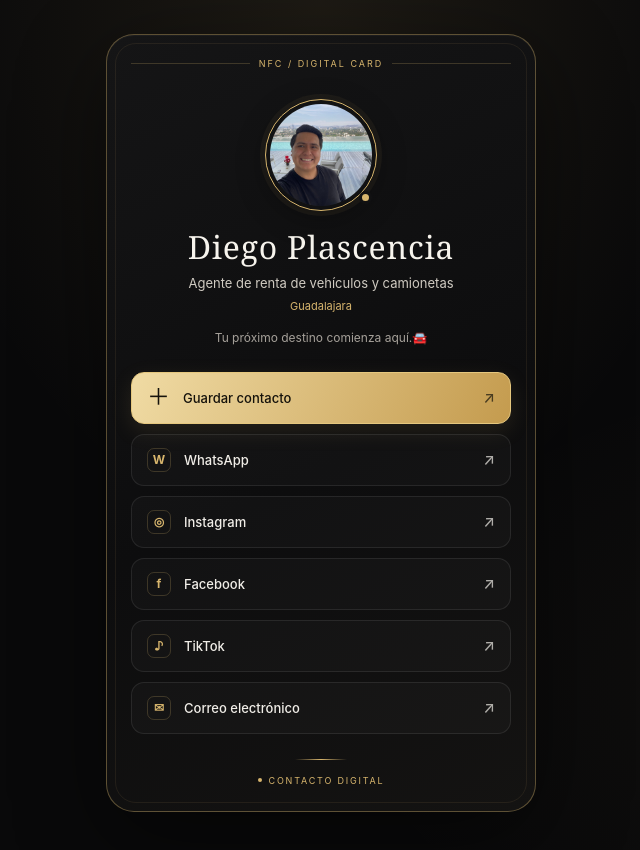
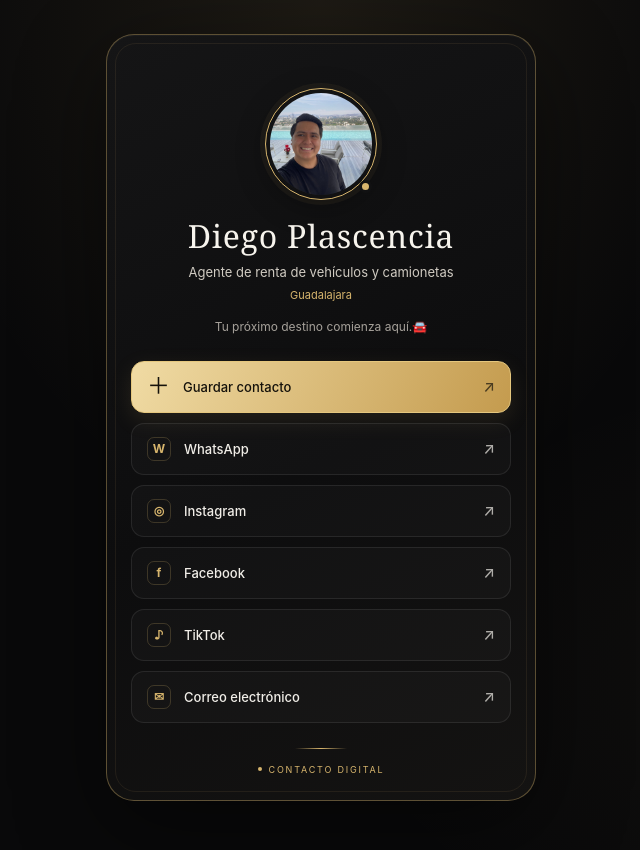
Before and after one commit to Disastrouss/tarjeta-nfc-premium, a plain HTML site: page index.html in a window 1280 px wide. Shown: the whole page, without its empty margins (319-959 px from the left). Drawn offline with Linux system fonts and the light colour scheme.

Commit message:
Update index.html

```diff
--- a/index.html
+++ b/index.html
@@ -13,9 +13,7 @@
 <body>
   <main class="page-shell">
     <article class="profile-card" aria-labelledby="profile-name">
-      <div class="top-line" aria-hidden="true"><span></span><span class="brand-mark">NFC / DIGITAL CARD</span><span></span></div>
-
-      <div class="profile-header">
+        <div class="profile-header">
         <div class="avatar-frame">
           <img id="profile-photo" src="./perfil.JPG" alt="Fotografía de Diego Plascencia">
           <span class="online-dot" aria-hidden="true"></span>
```
